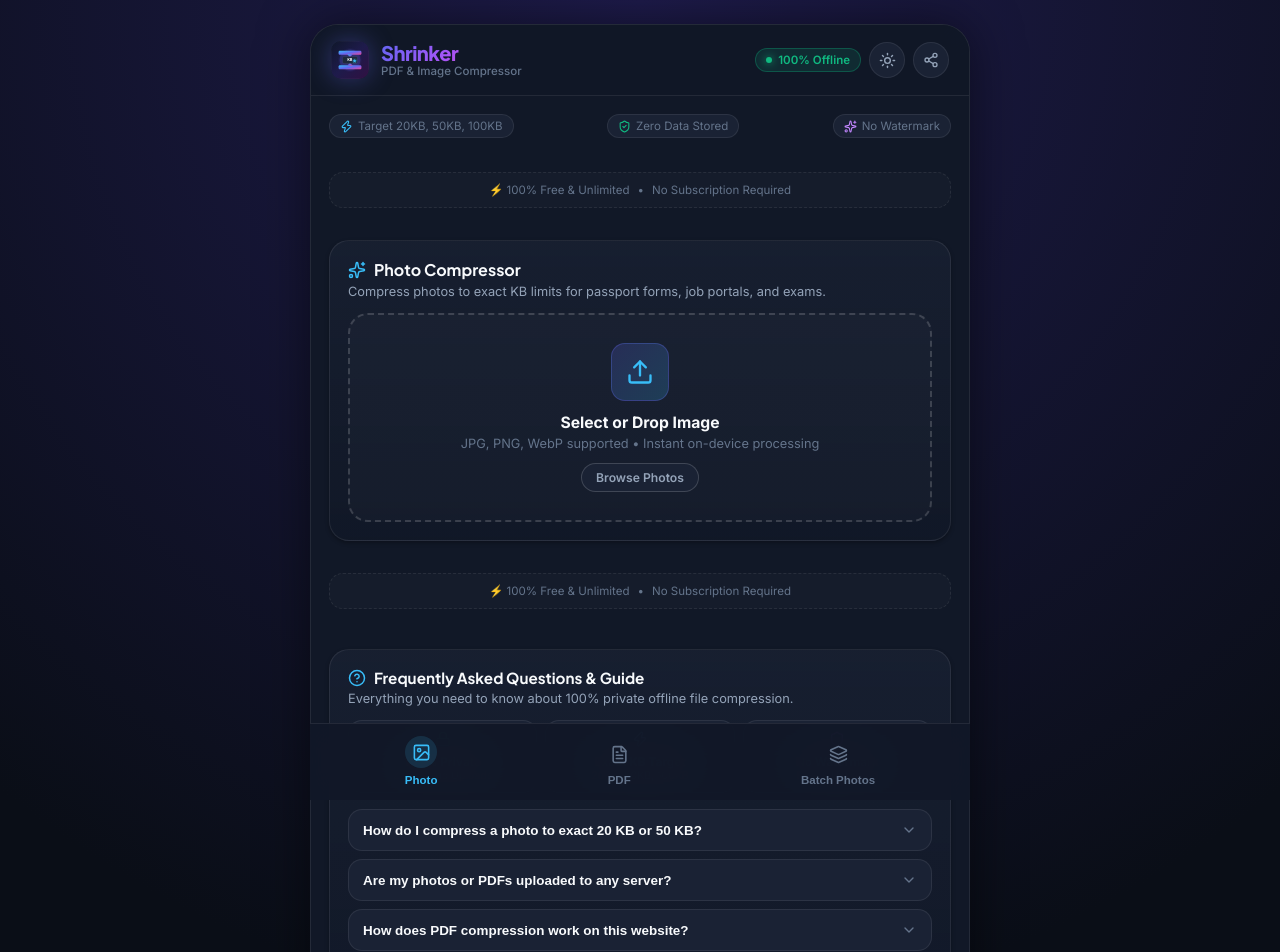
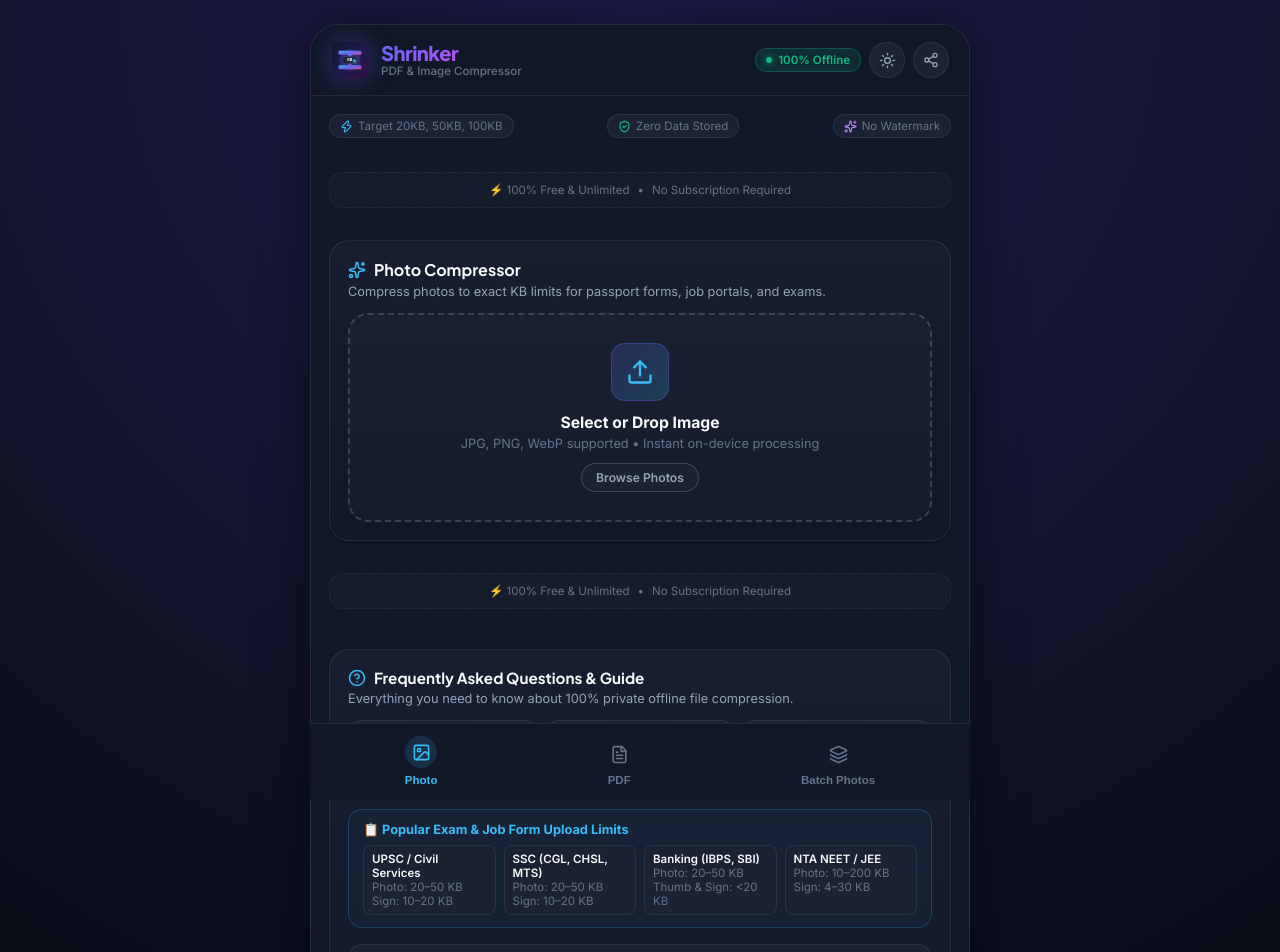
Before and after one commit to Anandha-raaman/shrinker-photo-and-pdf-compressor, a React (Vite) app: page / in a window 1280 px wide. Shown: the top 952 px of the page. Built offline with nearby package versions, Linux system fonts and the light colour scheme.

Commit message:
Implement 3 long-tail SEO strategies: JSON-LD Schema, Exam requirements guide, and targeted keywords

```diff
--- a/index.html
+++ b/index.html
@@ -8,10 +8,19 @@
     <meta name="apple-mobile-web-app-capable" content="yes" />
     <meta name="apple-mobile-web-app-status-bar-style" content="black-translucent" />
 
-    <!-- SEO & Metadata -->
-    <title>Shrinker — Photo & PDF Compressor to Exact KB</title>
-    <meta name="description" content="100% Offline & Private. Compress photos and PDF documents to exact file sizes (20KB, 50KB, 100KB, 200KB) for job applications, passport forms, visas, and emails without losing clarity." />
-    <meta name="keywords" content="shrinker, photo compressor, pdf compressor, compress photo to 20kb, compress image to 50kb, reduce pdf size in kb, passport photo resizer, offline compressor, signature compressor" />
+    <!-- SEO & Search Intent Metadata -->
+    <title>Shrinker — Photo & PDF Compressor to Exact KB (20KB, 50KB, 100KB)</title>
+    <meta name="description" content="100% Free & Private. Compress photos and PDF files to exact sizes (20KB, 50KB, 100KB) for UPSC, SSC, IBPS, NEET exams, job portals, and visa applications with zero server uploads." />
+    <meta name="keywords" content="shrinker, photo compressor, pdf compressor, compress photo to 20kb, compress image to 50kb, compress signature to 20kb, upsc photo resizer 50kb, ssc cgl signature compressor 20kb, ibps photo resize, neet photo resizer 200kb, passport photo 50kb, reduce pdf size in kb, offline image compressor, private document compressor" />
+
+    <!-- Open Graph / Social Sharing -->
+    <meta property="og:type" content="website" />
+    <meta property="og:url" content="https://shrinker-photo-and-pdf-compressor.vercel.app/" />
+    <meta property="og:title" content="Shrinker — Photo & PDF Compressor to Exact KB" />
+    <meta property="og:description" content="100% Offline & Private. Compress photos and PDFs to exact file sizes (20KB, 50KB, 100KB) for exam forms with 0 server uploads." />
+    <meta name="twitter:card" content="summary" />
+    <meta name="twitter:title" content="Shrinker — Photo & PDF Compressor to Exact KB" />
+    <meta name="twitter:description" content="Fast, private, on-device compressor for signatures, passport photos, and PDFs." />
 
     <!-- Google Fonts: Inter & Plus Jakarta Sans (Open Font License) -->
     <link rel="preconnect" href="https://fonts.googleapis.com" />
@@ -21,6 +30,74 @@
     <!-- Google AdSense Verification & Auto-Ads -->
     <script async src="https://pagead2.googlesyndication.com/pagead/js/adsbygoogle.js?client=ca-pub-8146008157325664"
          crossorigin="anonymous"></script>
+
+    <!-- Schema.org JSON-LD Structured Data for Google Rich Snippets -->
+    <script type="application/ld+json">
+    {
+      "@context": "https://schema.org",
+      "@graph": [
+        {
+          "@type": "WebApplication",
+          "@id": "https://shrinker-photo-and-pdf-compressor.vercel.app/#app",
+          "name": "Shrinker: Photo & PDF Compressor to Exact KB",
+          "url": "https://shrinker-photo-and-pdf-compressor.vercel.app/",
+          "applicationCategory": "MultimediaApplication",
+          "operatingSystem": "All",
+          "description": "100% Offline & Private browser-based compressor for photos, signatures, and PDFs targeting exact KB sizes (20KB, 50KB, 100KB, 200KB) for exam forms and job applications.",
+          "offers": {
+            "@type": "Offer",
+            "price": "0",
+            "priceCurrency": "USD"
+          },
+          "featureList": [
+            "Compress photo to exact 20KB and 50KB",
+            "Resize signature for UPSC, SSC, IBPS, and State PSC",
+            "Multi-page PDF document optimizer",
+            "100% Client-side privacy with zero server uploads",
+            "Batch image compression"
+          ]
+        },
+        {
+          "@type": "FAQPage",
+          "@id": "https://shrinker-photo-and-pdf-compressor.vercel.app/#faq",
+          "mainEntity": [
+            {
+              "@type": "Question",
+              "name": "How do I compress a photo or signature to exact 20 KB or 50 KB?",
+              "acceptedAnswer": {
+                "@type": "Answer",
+                "text": "Select your photo or signature, click the 20 KB or 50 KB preset chip (or enter your desired KB target), and click Compress Image Now. The binary-search algorithm guarantees the final output fits strictly under the target size."
+              }
+            },
+            {
+              "@type": "Question",
+              "name": "How to resize signature for UPSC, SSC CGL, and IBPS bank exams?",
+              "acceptedAnswer": {
+                "@type": "Answer",
+                "text": "Most exam portals like UPSC, SSC, and IBPS require signatures between 10 KB and 20 KB. Choose the 20 KB preset in Shrinker to instantly produce a compliant, high-clarity signature ready for upload."
+              }
+            },
+            {
+              "@type": "Question",
+              "name": "Are my photos, signatures, or PDF documents uploaded to any server?",
+              "acceptedAnswer": {
+                "@type": "Answer",
+                "text": "No. Shrinker processes all files 100% inside your browser memory using HTML5 Canvas and WebAssembly. No files ever leave your device."
+              }
+            },
+            {
+              "@type": "Question",
+              "name": "How to compress a multi-page PDF document under 100 KB or 200 KB?",
+              "acceptedAnswer": {
+                "@type": "Answer",
+                "text": "Switch to the PDF tab, select your PDF file, choose the Extreme or Balanced preset, and click Compress PDF. The multi-page optimizer strips bloated metadata and reduces page weights."
+              }
+            }
+          ]
+        }
+      ]
+    }
+    </script>
   </head>
   <body>
     <div id="root"></div>
--- a/src/components/FaqSection.tsx
+++ b/src/components/FaqSection.tsx
@@ -13,14 +13,24 @@
       'Simply drop or select your photo, click the "20 KB" or "50 KB" preset chip (or enter any custom KB value), and click "Compress Image Now". Our intelligent binary-search algorithm automatically adjusts dimensions and quality to ensure the file fits strictly under your target size while preserving maximum sharpness.',
   },
   {
+    question: 'What are the photo and signature size rules for SSC, UPSC, and IBPS?',
+    answer:
+      'For UPSC and SSC (CGL, CHSL, MTS), photos must be between 20 KB and 50 KB, and signatures between 10 KB and 20 KB. For Banking (IBPS, SBI), signatures and thumbprints must also fit under 20 KB, while handwritten declarations can be up to 100 KB. Shrinker presets (20 KB & 50 KB) are calibrated specifically to pass these portal validation checks on the first attempt.',
+  },
+  {
+    question: 'How do I resize a passport photo to 50 KB without losing clarity?',
+    answer:
+      'Upload your photo, select the 50 KB preset chip, and click Compress. Shrinker proportionately optimizes resolution and JPEG quantization tables so facial features, eyes, and borders remain crisp and clear without blurry artifacts.',
+  },
+  {
+    question: 'Can I compress marksheets and certificates in PDF below 100 KB or 200 KB?',
+    answer:
+      'Yes! Switch to the PDF tab and choose the Extreme or Balanced preset. Shrinker strips bloated metadata, unneeded font streams, and compresses raster pages to fit tight application portal caps.',
+  },
+  {
     question: 'Are my photos or PDFs uploaded to any server?',
     answer:
       'No! Unlike other online compressors, Shrinker runs 100% on your local device inside your web browser using HTML5 Canvas and WebAssembly. Your personal files, photos, ID cards, and PDF documents never leave your computer or phone.',
-  },
-  {
-    question: 'How does PDF compression work on this website?',
-    answer:
-      'Shrinker renders each PDF page to an optimized high-DPI canvas in memory and reconstructs a brand-new, clean PDF stream using open-source object compression. This dramatically reduces large multi-page scans (e.g. 15 MB down to <300 KB) while keeping text sharp and readable.',
   },
   {
     question: 'Is Shrinker free to use? Are there daily limits?',
@@ -103,6 +113,43 @@
         </div>
       </div>
 
+      {/* Exam & Portal Size Requirements Quick Sheet */}
+      <div
+        style={{
+          background: 'rgba(56, 189, 248, 0.04)',
+          border: '1px solid rgba(56, 189, 248, 0.2)',
+          borderRadius: 'var(--radius-md)',
+          padding: '12px 14px',
+          marginBottom: '16px',
+        }}
+      >
+        <div style={{ fontSize: '0.8rem', fontWeight: '700', color: '#38bdf8', marginBottom: '8px', display: 'flex', alignItems: 'center', gap: '6px' }}>
+          <span>📋 Popular Exam & Job Form Upload Limits</span>
+        </div>
+        <div style={{ display: 'grid', gridTemplateColumns: 'repeat(auto-fit, minmax(130px, 1fr))', gap: '8px', fontSize: '0.72rem' }}>
+          <div style={{ background: 'var(--bg-surface-elevated)', padding: '6px 8px', borderRadius: 'var(--radius-sm)', border: '1px solid var(--border-subtle)' }}>
+            <div style={{ fontWeight: '600', color: 'var(--text-primary)' }}>UPSC / Civil Services</div>
+            <div style={{ color: 'var(--text-muted)' }}>Photo: 20–50 KB</div>
+            <div style={{ color: 'var(--text-muted)' }}>Sign: 10–20 KB</div>
+          </div>
+          <div style={{ background: 'var(--bg-surface-elevated)', padding: '6px 8px', borderRadius: 'var(--radius-sm)', border: '1px solid var(--border-subtle)' }}>
+            <div style={{ fontWeight: '600', color: 'var(--text-primary)' }}>SSC (CGL, CHSL, MTS)</div>
+            <div style={{ color: 'var(--text-muted)' }}>Photo: 20–50 KB</div>
+            <div style={{ color: 'var(--text-muted)' }}>Sign: 10–20 KB</div>
+          </div>
+          <div style={{ background: 'var(--bg-surface-elevated)', padding: '6px 8px', borderRadius: 'var(--radius-sm)', border: '1px solid var(--border-subtle)' }}>
+            <div style={{ fontWeight: '600', color: 'var(--text-primary)' }}>Banking (IBPS, SBI)</div>
+            <div style={{ color: 'var(--text-muted)' }}>Photo: 20–50 KB</div>
+            <div style={{ color: 'var(--text-muted)' }}>Thumb & Sign: &lt;20 KB</div>
+          </div>
+          <div style={{ background: 'var(--bg-surface-elevated)', padding: '6px 8px', borderRadius: 'var(--radius-sm)', border: '1px solid var(--border-subtle)' }}>
+            <div style={{ fontWeight: '600', color: 'var(--text-primary)' }}>NTA NEET / JEE</div>
+            <div style={{ color: 'var(--text-muted)' }}>Photo: 10–200 KB</div>
+            <div style={{ color: 'var(--text-muted)' }}>Sign: 4–30 KB</div>
+          </div>
+        </div>
+      </div>
+
       {/* Accordion List */}
       <div style={{ display: 'flex', flexDirection: 'column', gap: '8px' }}>
         {FAQS.map((faq, idx) => {
```
